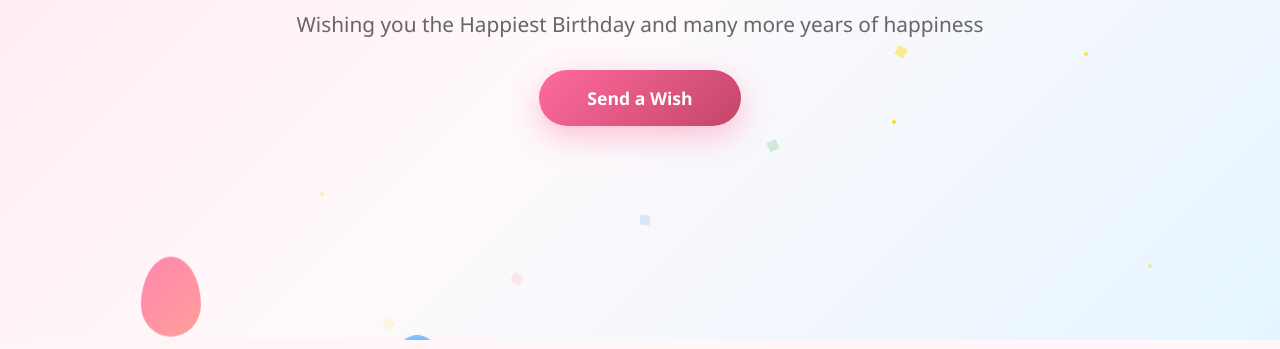
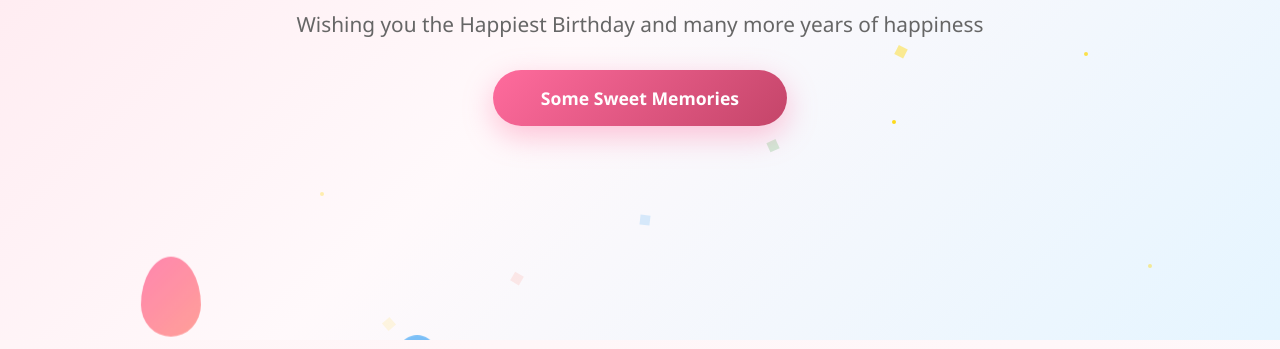
Before and after one commit to kanishka-coder0809/Happy-Birthday, a plain HTML site: page index.html in a window 1280 px wide. Shown: the part 451-800 px from the top of the page. Drawn offline with Linux system fonts and the light colour scheme.

Commit message:
Update index.html

```diff
--- a/index.html
+++ b/index.html
@@ -44,7 +44,7 @@
             <h1 class="hero-title">Happy Birthday</h1>
             <h2 class="hero-subtitle">Mam</h2>
             <p class="hero-text">Wishing you the Happiest Birthday and many more years of happiness</p>
-            <a href="wishes.html" class="cta-button">Send a Wish</a>
+            <a href="wishes.html" class="cta-button">Some Sweet Memories</a>
         </div>
 
         <div class="confetti-container">
@@ -61,4 +61,5 @@
         </div>
     </section>
 </body>
+
 </html>
```
